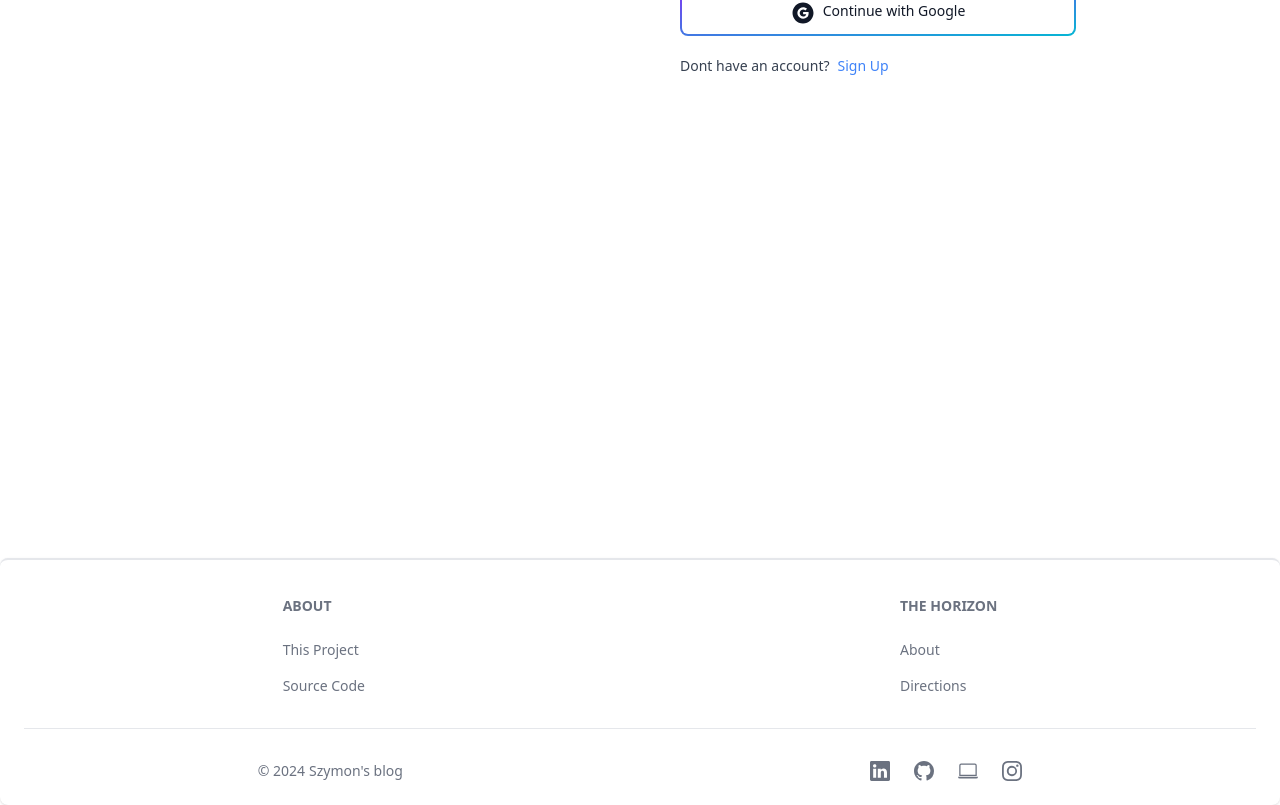
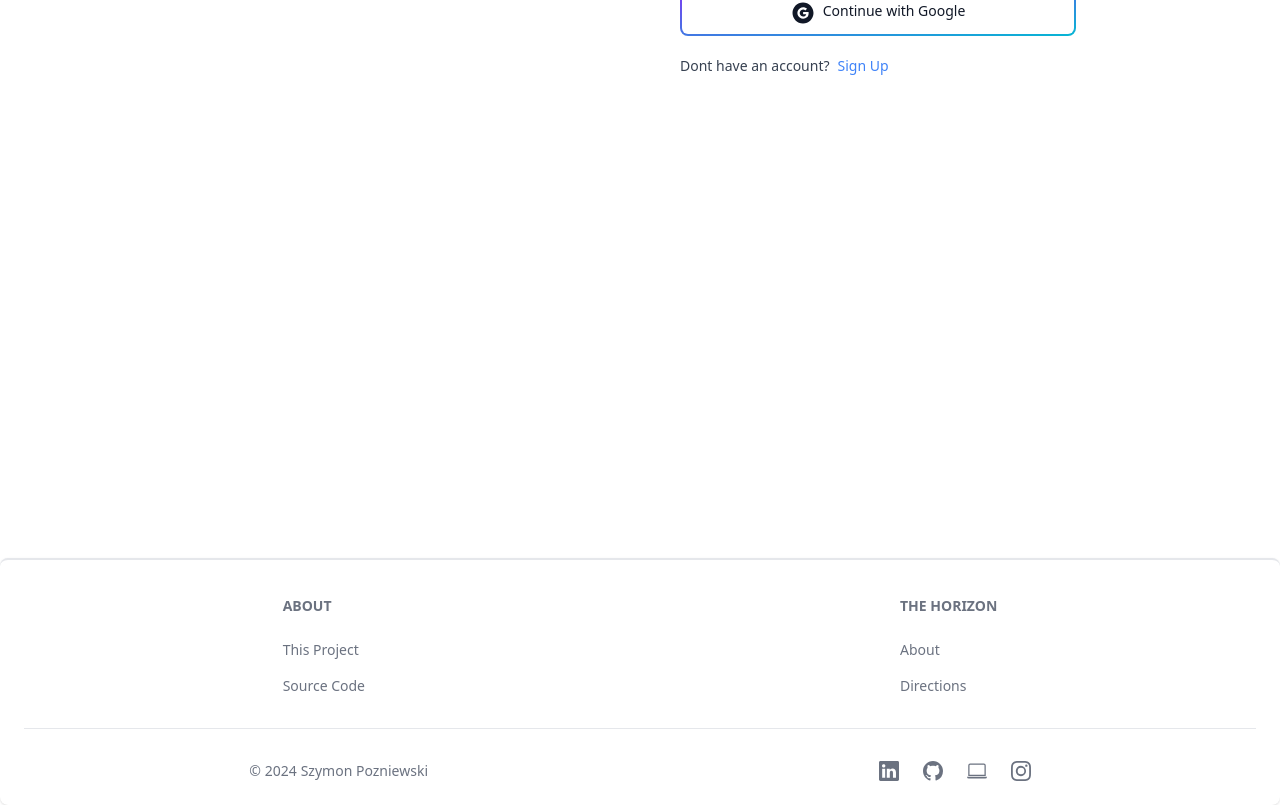
Before and after one commit to ShhmonDai/Horizon-Delivery-Manager, a React (Vite) app in the folder client/: page /sign-in in a window 1280 px wide. Shown: the part 386-1191 px from the top of the page. Built offline with nearby package versions, Linux system fonts and the light colour scheme; no server answers.

Commit message:
fix footer title

```diff
--- a/client/src/components/Footer.jsx
+++ b/client/src/components/Footer.jsx
@@ -40,7 +40,7 @@ export default function FooterCom() {
                 <Footer.Divider />
 
                 <div className='grid w-full sm:flex justify-center sm:justify-around'>
-                    <Footer.Copyright href='#' by="Szymon's blog" year={new Date().getFullYear()} />
+                    <Footer.Copyright href='#' by="Szymon Pozniewski" year={new Date().getFullYear()} />
                     <div className='flex gap-6 mt-4 sm:mt-0'>
                         <Footer.Icon href='https://www.linkedin.com/in/shhmon/' target='_blank' rel='noopener noreferrer' icon={BsLinkedin} />
                         <Footer.Icon href='https://github.com/ShhmonDai' target='_blank' rel='noopener noreferrer' icon={BsGithub} />
```
